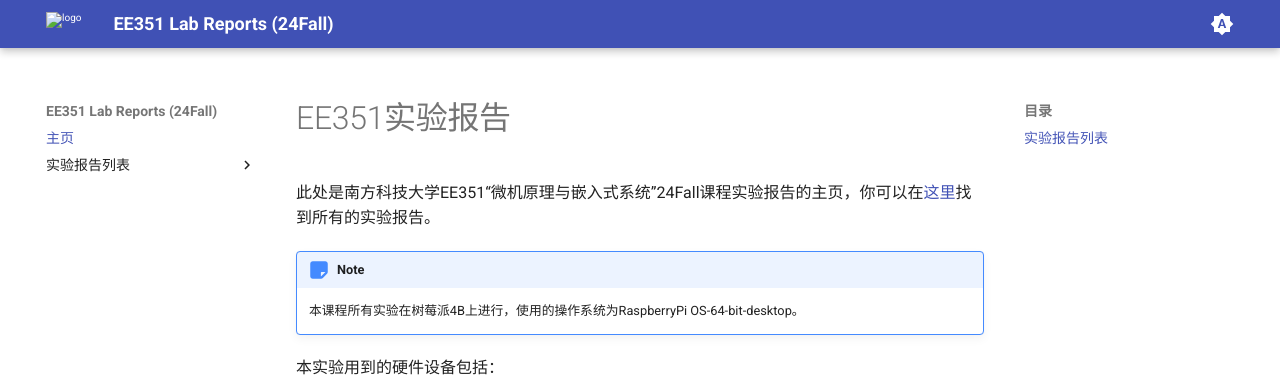
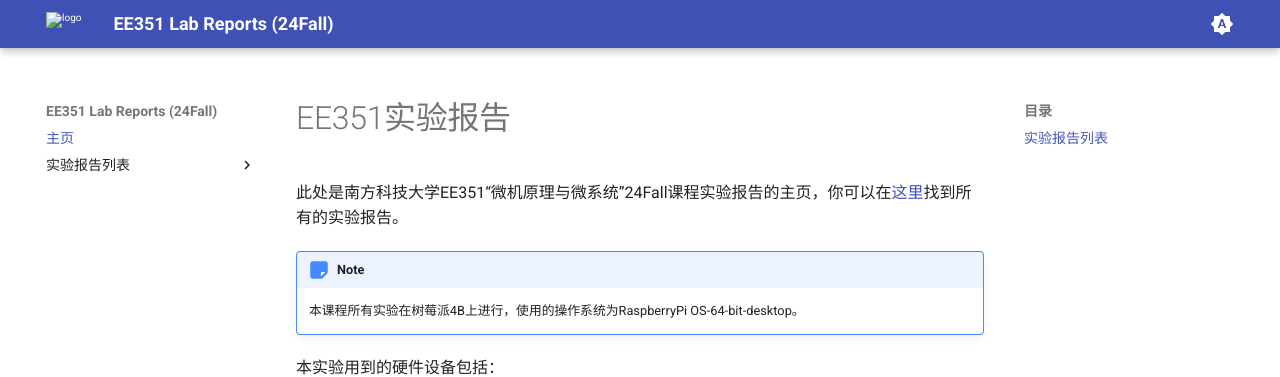
Before and after one commit to sergiudm/ee351-lab-reports, an MkDocs documentation site: the page built from docs/index.md, in a window 1280 px wide and 1373 px high. Shown: the top 377 px of the window. Built offline with MkDocs 1.6.1 and Material for MkDocs 9.7.7, drawn with Linux system fonts in a browser that asks for light colours.

Commit message:
Update EE351 lab report to correct course title from "嵌入式系统" to "微系统"

```diff
--- a/docs/index.md
+++ b/docs/index.md
@@ -1,5 +1,5 @@
 # EE351实验报告
-此处是南方科技大学EE351“微机原理与嵌入式系统”24Fall课程实验报告的主页，你可以在[这里](https://sergiudm.github.io/ee351-lab-reports/#_1)找到所有的实验报告。
+此处是南方科技大学EE351“微机原理与微系统”24Fall课程实验报告的主页，你可以在[这里](https://sergiudm.github.io/ee351-lab-reports/#_1)找到所有的实验报告。
 
 !!! note
 
--- a/mkdocs.yml
+++ b/mkdocs.yml
@@ -66,7 +66,7 @@ plugins:
       cover: true
       #back_cover: true
       cover_title: EE351实验报告
-      cover_subtitle: 微机原理与嵌入式系统
+      cover_subtitle: 微机原理与微系统
       #custom_template_path: TEMPLATES PATH
       #
       toc_title: 目录
```
Also changed, not shown: README.md (+1 -1 lines).
